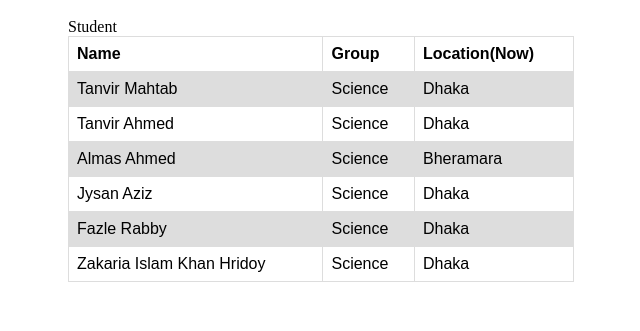
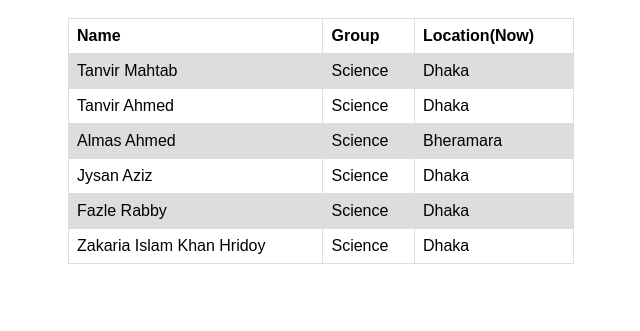
Before and after one commit to bphs10batch/bphs10batch.github.io, a plain HTML site: page index.html in a window 1280 px wide. Shown: the whole page, without its empty margins (286-926 px from the left). Drawn offline with Linux system fonts and the light colour scheme.

Commit message:
Update index.html

```diff
--- a/index.html
+++ b/index.html
@@ -50,7 +50,7 @@ tr:nth-child(even) {
 <body>
 <div class="row">
     <div class="column side"></div>
-     <div class="column middle">Student
+     <div class="column middle">
         <table>
           <tr>
             <th>Name</th>
```
